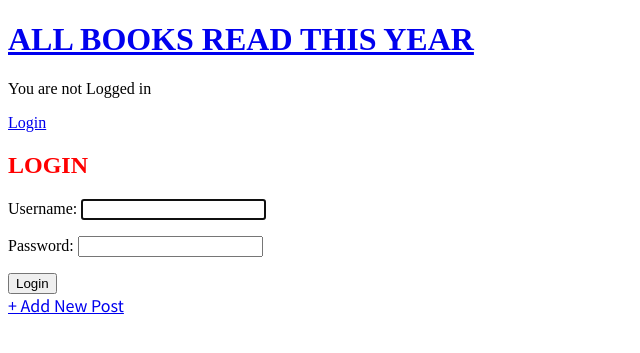
After one commit to Manu-world/django-blog, a Django app: page /accounts/login/ in a window 1280 px wide. The commit adds this page. Shown: the top 353 px of the page, without its empty margins (0-640 px from the left). Run offline with Django 5.2, Linux system fonts and the light colour scheme.

Commit message:
created login page

```diff
--- a/django_project/settings.py
+++ b/django_project/settings.py
@@ -123,3 +123,5 @@ STATICFILES_DIRS =[ BASE_DIR , "static" ]
 # https://docs.djangoproject.com/en/5.0/ref/settings/#default-auto-field
 
 DEFAULT_AUTO_FIELD = 'django.db.models.BigAutoField'
+LOGIN_REDIRECT_URL = 'home'
+LOGOUT_REDIRECT_URL = 'home'
--- a/django_project/urls.py
+++ b/django_project/urls.py
@@ -19,5 +19,6 @@ from django.urls import path, include
 
 urlpatterns = [
     path('admin/', admin.site.urls),
-    path('', include("blog.urls"))
+    path('', include("blog.urls")),
+    path('accounts/', include('django.contrib.auth.urls'))
 ]
--- a/templates/base.html
+++ b/templates/base.html
@@ -12,7 +12,13 @@
     <header>
         <h1><a href="{% url 'home' %}">ALL BOOKS READ THIS YEAR</a></h1>
     </header>
-
+        {% if user.is_authenticated %}
+            <h2>Hey, {{ user.username }}</h2>
+            <p><a href="{% url 'logout' %}">Log out</a></p>
+        {% else %}
+            <p>You are not Logged in</p>
+            <a href="{% url 'login' %}">Login</a>
+        {% endif %}
     {% block content %}
 
     {% endblock content %}
--- /dev/null
+++ b/templates/registration/login.html
@@ -0,0 +1,12 @@
+{% extends 'base.html' %}
+
+{% block content %}
+<h2>LOGIN</h2>
+<form action="" method="post">{% csrf_token %}
+
+    {{form.as_p}}
+    <button type="submit">Login</button>
+
+</form>
+
+{% endblock %}
```
Also changed, not shown: db.sqlite3.
